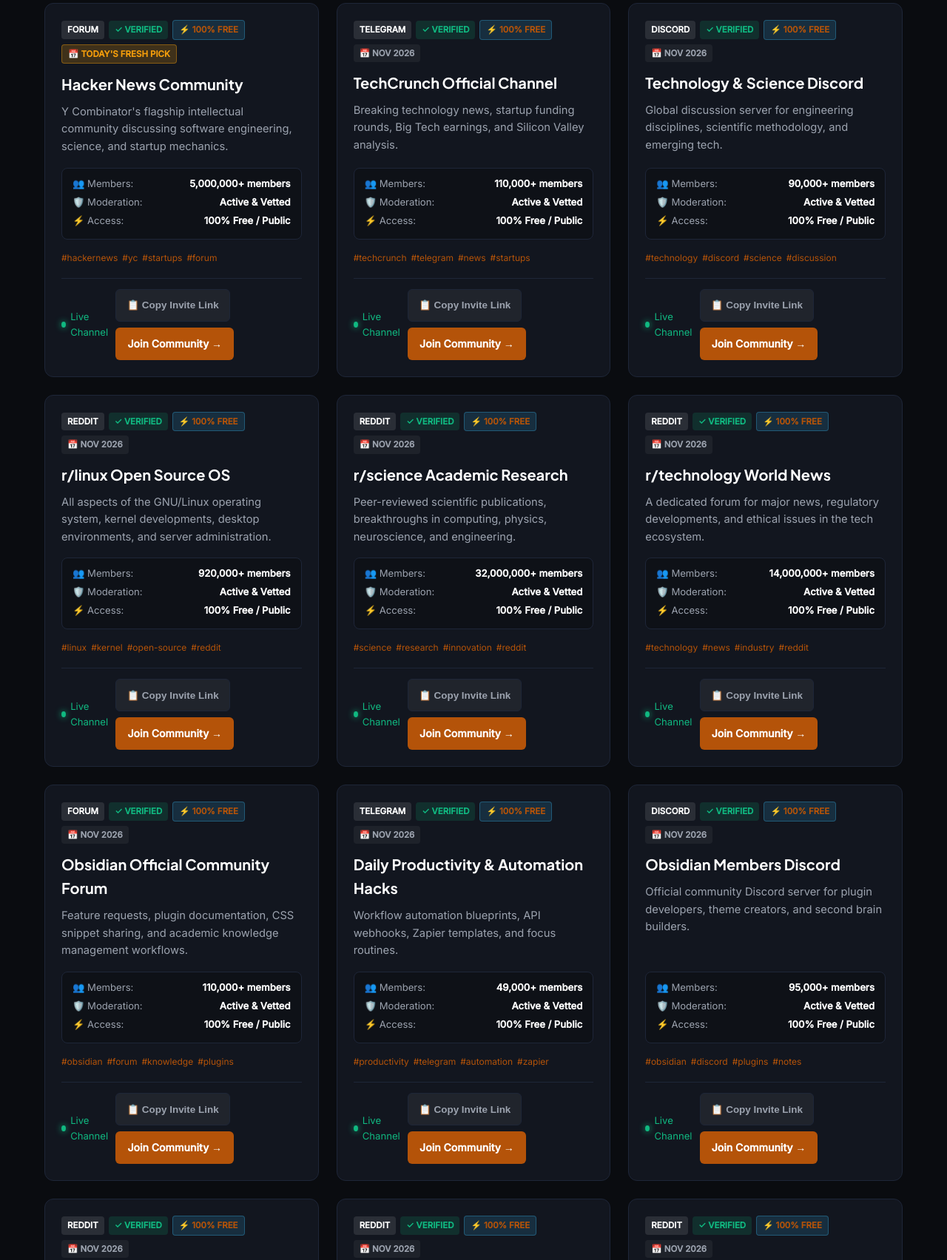
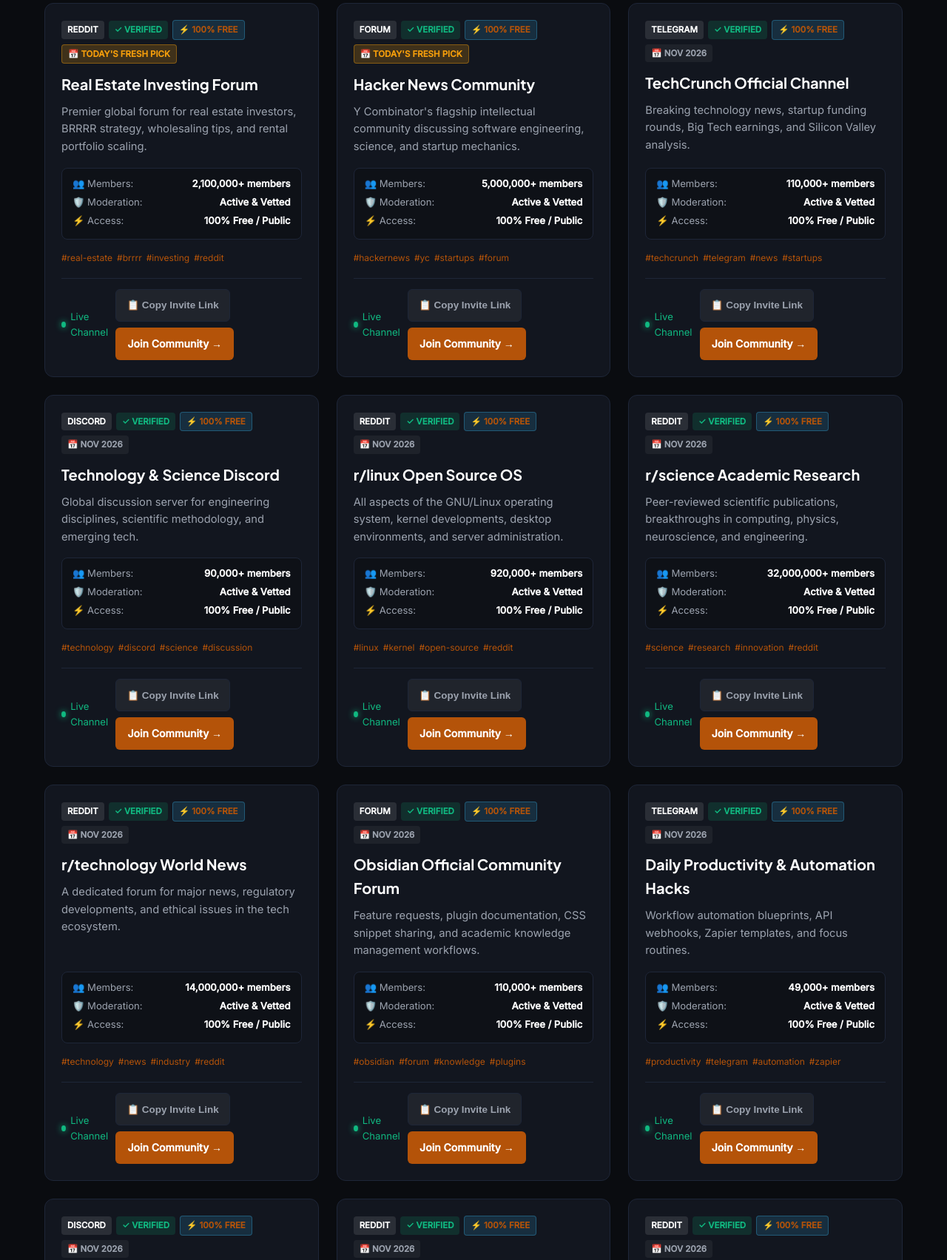
Before and after one commit to jibranpcccc/real-estate-investing-syndicates-hub, a plain HTML site: page index.html in a window 1280 px wide. Shown: the part 1231-2935 px from the top of the page at 74% size. Drawn offline with Linux system fonts and the light colour scheme.

Commit message:
feat(replenishment): fresh community links added - 2026-11-18 [skip ci]

```diff
--- a/feed.xml
+++ b/feed.xml
@@ -4,10 +4,17 @@
     <title>Real Estate Syndication &amp; Cash Flow Hub</title>
     <link>https://real-estate-investing-syndicates-hub.netlify.app/</link>
     <description>Verified community directory and updates.</description>
-    <lastBuildDate>Wed, 18 Nov 2026 06:03:07 GMT</lastBuildDate>
+    <lastBuildDate>Wed, 18 Nov 2026 07:24:25 GMT</lastBuildDate>
     <atom:link href="https://real-estate-investing-syndicates-hub.netlify.app/feed.xml" rel="self" type="application/rss+xml"/>
     <atom:link href="https://pubsubhubbub.appspot.com/" rel="hub"/>
-                                                                                                                                                                                                                            <item>
+                                                                                                                                                                                                                                <item>
+      <title>📅 Today's Fresh Pick: Real Estate Investing Forum (Reddit)</title>
+      <link>https://www.reddit.com/r/realestateinvesting/</link>
+      <guid isPermaLink="false">https://real-estate-investing-syndicates-hub.netlify.app/#real-estate-syndication-cash-flow-hub-reddit-1-2026-11-18</guid>
+      <pubDate>Wed, 18 Nov 2026 07:24:25 GMT</pubDate>
+      <description>Newly verified community added to Real Estate Syndication &amp; Cash Flow Hub: Premier global forum for real estate investors, BRRRR strategy, wholesaling tips, and rental portfolio scaling.</description>
+    </item>
+<item>
       <title>📅 Today's Fresh Pick: Hacker News Community (Forum)</title>
       <link>https://news.ycombinator.com</link>
       <guid isPermaLink="false">https://real-estate-investing-syndicates-hub.netlify.app/#real-estate-investing-syndicates-hub-forum-20261002-1-2026-11-18</guid>
@@ -175,12 +182,5 @@
       <pubDate>Mon, 19 Oct 2026 06:02:58 GMT</pubDate>
       <description>Newly verified community added to Real Estate Syndication &amp; Cash Flow Hub: Y Combinator's flagship intellectual community discussing software engineering, science, and startup mechanics.</description>
     </item>
-<item>
-      <title>📅 Today's Fresh Pick: Hacker News Community (Forum)</title>
-      <link>https://news.ycombinator.com</link>
-      <guid isPermaLink="false">https://real-estate-investing-syndicates-hub.netlify.app/#real-estate-investing-syndicates-hub-forum-20261002-1-2026-10-18</guid>
-      <pubDate>Sun, 18 Oct 2026 06:03:04 GMT</pubDate>
-      <description>Newly verified community added to Real Estate Syndication &amp; Cash Flow Hub: Y Combinator's flagship intellectual community discussing software engineering, science, and startup mechanics.</description>
-    </item>
   </channel>
 </rss>
--- a/index.html
+++ b/index.html
@@ -148,135 +148,135 @@
           {
             "@type": "ListItem",
             "position": 1,
+            "name": "Real Estate Investing Forum",
+            "description": "Premier global forum for real estate investors, BRRRR strategy, wholesaling tips, and rental portfolio scaling.",
+            "url": "https://www.reddit.com/r/realestateinvesting/"
+          },
+          {
+            "@type": "ListItem",
+            "position": 2,
             "name": "Hacker News Community",
             "description": "Y Combinator's flagship intellectual community discussing software engineering, science, and startup mechanics.",
             "url": "https://news.ycombinator.com"
           },
           {
             "@type": "ListItem",
-            "position": 2,
+            "position": 3,
             "name": "TechCrunch Official Channel",
             "description": "Breaking technology news, startup funding rounds, Big Tech earnings, and Silicon Valley analysis.",
             "url": "https://t.me/techcrunch"
           },
           {
             "@type": "ListItem",
-            "position": 3,
+            "position": 4,
             "name": "Technology & Science Discord",
             "description": "Global discussion server for engineering disciplines, scientific methodology, and emerging tech.",
             "url": "https://discord.gg/tech"
           },
           {
             "@type": "ListItem",
-            "position": 4,
+            "position": 5,
             "name": "r/linux Open Source OS",
             "description": "All aspects of the GNU/Linux operating system, kernel developments, desktop environments, and server administration.",
             "url": "https://www.reddit.com/r/linux/"
           },
           {
             "@type": "ListItem",
-            "position": 5,
+            "position": 6,
             "name": "r/science Academic Research",
             "description": "Peer-reviewed scientific publications, breakthroughs in computing, physics, neuroscience, and engineering.",
             "url": "https://www.reddit.com/r/science/"
           },
           {
             "@type": "ListItem",
-            "position": 6,
+            "position": 7,
             "name": "r/technology World News",
             "description": "A dedicated forum for major news, regulatory developments, and ethical issues in the tech ecosystem.",
             "url": "https://www.reddit.com/r/technology/"
           },
           {
             "@type": "ListItem",
-            "position": 7,
+            "position": 8,
             "name": "Obsidian Official Community Forum",
             "description": "Feature requests, plugin documentation, CSS snippet sharing, and academic knowledge management workflows.",
             "url": "https://forum.obsidian.md"
           },
           {
             "@type": "ListItem",
-            "position": 8,
+            "position": 9,
             "name": "Daily Productivity & Automation Hacks",
             "description": "Workflow automation blueprints, API webhooks, Zapier templates, and focus routines.",
             "url": "https://t.me/productivity_hacks"
           },
           {
             "@type": "ListItem",
-            "position": 9,
+            "position": 10,
             "name": "Obsidian Members Discord",
             "description": "Official community Discord server for plugin developers, theme creators, and second brain builders.",
             "url": "https://discord.gg/obsidian"
           },
           {
             "@type": "ListItem",
-            "position": 10,
+            "position": 11,
             "name": "r/nocode Visual Development",
             "description": "Building software, internal tools, and SaaS products with Webflow, Bubble, Zapier, and Make without code.",
             "url": "https://www.reddit.com/r/nocode/"
           },
           {
             "@type": "ListItem",
-            "position": 11,
+            "position": 12,
             "name": "r/productivity Systems & Habits",
             "description": "Time blocking techniques, deep work habits, morning routines, and digital workflow optimization.",
             "url": "https://www.reddit.com/r/productivity/"
           },
           {
             "@type": "ListItem",
-            "position": 12,
+            "position": 13,
             "name": "r/Notion Workspace Architects",
             "description": "Template sharing, formula 2.0 tutorials, GTD dashboards, and Notion database relation architecture.",
             "url": "https://www.reddit.com/r/Notion/"
           },
           {
             "@type": "ListItem",
-            "position": 13,
+            "position": 14,
             "name": "r/ObsidianMD Personal Knowledge",
             "description": "Discussions on Markdown vaults, Zettelkasten methods, Dataview queries, graph theory, and local-first notes.",
             "url": "https://www.reddit.com/r/ObsidianMD/"
           },
           {
             "@type": "ListItem",
-            "position": 14,
+            "position": 15,
             "name": "Bogleheads Forum Community",
             "description": "The gold standard forum for passive indexing, low-cost asset allocation, and Jack Bogle's investing philosophy.",
             "url": "https://bogleheads.org/forum/"
           },
           {
             "@type": "ListItem",
-            "position": 15,
+            "position": 16,
             "name": "Bloomberg Market Feed Channel",
             "description": "Rapid market headlines, Federal Reserve rate decisions, treasury yields, and global commodity moves.",
             "url": "https://t.me/bloomberg"
           },
           {
             "@type": "ListItem",
-            "position": 16,
+            "position": 17,
             "name": "r/wallstreetbets Alpha & Options",
             "description": "High-volatility trading discussions, market momentum plays, options strategies, and viral retail sentiment.",
             "url": "https://www.reddit.com/r/wallstreetbets/"
           },
           {
             "@type": "ListItem",
-            "position": 17,
+            "position": 18,
             "name": "r/financialindependence FIRE Hub",
             "description": "Community dedicated to Financial Independence, Retire Early (FIRE) strategies, safe withdrawal rates, and frugality.",
             "url": "https://www.reddit.com/r/financialindependence/"
           },
           {
             "@type": "ListItem",
-            "position": 18,
+            "position": 19,
             "name": "r/stocks Market News",
             "description": "Real-time market discussions, earnings reports, analyst ratings, and macroeconomic trends.",
             "url": "https://www.reddit.com/r/stocks/"
-          },
-          {
-            "@type": "ListItem",
-            "position": 19,
-            "name": "Real Estate Investing Forum",
-            "description": "Premier global forum for real estate investors, BRRRR strategy, wholesaling tips, and rental portfolio scaling.",
-            "url": "https://www.reddit.com/r/realestateinvesting/"
           },
           {
             "@type": "ListItem",
@@ -615,7 +615,31 @@
         </div>
         <div id="vetted-communities" class="grid">
 
-        <div id="community-card-1" class="card" data-platform="forum" data-category="computer science & startups">
+        <div id="community-card-1" class="card" data-platform="reddit" data-category="real estate">
+            <div class="card-header">
+                <span class="badge badge-platform">Reddit</span>
+                <span class="badge badge-verified">✓ Verified</span>
+                <span class="badge badge-free">⚡ 100% Free</span>
+                <span class="badge badge-date" style="background: rgba(245, 158, 11, 0.2); color: #f59e0b; border: 1px solid rgba(245, 158, 11, 0.4); font-weight: 700;">📅 Today's Fresh Pick</span>
+            </div>
+            <h3 class="card-title">Real Estate Investing Forum</h3>
+            <p class="card-desc">Premier global forum for real estate investors, BRRRR strategy, wholesaling tips, and rental portfolio scaling.</p>
+            <div class="spec-matrix">
+                <div class="spec-row"><span>👥 Members:</span> <strong>2,100,000+ members</strong></div>
+                <div class="spec-row"><span>🛡️ Moderation:</span> <strong>Active & Vetted</strong></div>
+                <div class="spec-row"><span>⚡ Access:</span> <strong>100% Free / Public</strong></div>
+            </div>
+            <div class="tags-row"><span class="tag">#real-estate</span><span class="tag">#brrrr</span><span class="tag">#investing</span><span class="tag">#reddit</span></div>
+            <div class="card-footer">
+                <span class="activity-pulse"><span class="pulse-dot"></span> Live Channel</span>
+                <div class="card-actions">
+                    <button class="btn-copy-invite" onclick="copyInviteLink(event, 'https://www.reddit.com/r/realestateinvesting/')">📋 Copy Invite Link</button>
+                    <a href="https://www.reddit.com/r/realestateinvesting/" target="_blank" rel="noopener noreferrer" class="btn-join">Join Community →</a>
+                </div>
+            </div>
+        </div>
+
+        <div id="community-card-2" class="card" data-platform="forum" data-category="computer science & startups">
             <div class="card-header">
                 <span class="badge badge-platform">Forum</span>
                 <span class="badge badge-verified">✓ Verified</span>
@@ -639,7 +663,7 @@
             </div>
         </div>
 
-        <div id="community-card-2" class="card" data-platform="telegram" data-category="tech news">
+        <div id="community-card-3" class="card" data-platform="telegram" data-category="tech news">
             <div class="card-header">
                 <span class="badge badge-platform">Telegram</span>
                 <span class="badge badge-verified">✓ Verified</span>
@@ -663,7 +687,7 @@
             </div>
         </div>
 
-        <div id="community-card-3" class="card" data-platform="discord" data-category="tech discussion">
+        <div id="community-card-4" class="card" data-platform="discord" data-category="tech discussion">
             <div class="card-header">
                 <span class="badge badge-platform">Discord</span>
                 <span class="badge badge-verified">✓ Verified</span>
@@ -687,7 +711,7 @@
             </div>
         </div>
 
-        <div id="community-card-4" class="card" data-platform="reddit" data-category="linux & os">
+        <div id="community-card-5" class="card" data-platform="reddit" data-category="linux & os">
             <div class="card-header">
                 <span class="badge badge-platform">Reddit</span>
                 <span class="badge badge-verified">✓ Verified</span>
@@ -711,7 +735,7 @@
             </div>
         </div>
 
-        <div id="community-card-5" class="card" data-platform="reddit" data-category="science & innovation">
+        <div id="community-card-6" class="card" data-platform="reddit" data-category="science & innovation">
             <div class="card-header">
                 <span class="badge badge-platform">Reddit</span>
                 <span class="badge badge-verified">✓ Verified</span>
@@ -735,7 +759,7 @@
             </div>
         </div>
 
-        <div id="community-card-6" class="card" data-platform="reddit" data-category="tech news">
+        <div id="community-card-7" class="card" data-platform="reddit" data-category="tech news">
             <div class="card-header">
                 <span class="badge badge-platform">Reddit</span>
                 <span class="badge badge-verified">✓ Verified</span>
@@ -759,7 +783,7 @@
             </div>
         </div>
 
-        <div id="community-card-7" class="card" data-platform="forum" data-category="knowledge management">
+        <div id="community-card-8" class="card" data-platform="forum" data-category="knowledge management">
             <div class="card-header">
                 <span class="badge badge-platform">Forum</span>
                 <span class="badge badge-verified">✓ Verified</span>
@@ -783,7 +807,7 @@
             </div>
         </div>
 
-        <div id="community-card-8" class="card" data-platform="telegram" data-category="automation">
+        <div id="community-card-9" class="card" data-platform="telegram" data-category="automation">
             <div class="card-header">
                 <span class="badge badge-platform">Telegram</span>
                 <span class="badge badge-verified">✓ Verified</span>
@@ -807,7 +831,7 @@
             </div>
         </div>
 
-        <div id="community-card-9" class="card" data-platform="discord" data-category="knowledge management">
+        <div id="community-card-10" class="card" data-platform="discord" data-category="knowledge management">
             <div class="card-header">
                 <span class="badge badge-platform">Discord</span>
                 <span class="badge badge-verified">✓ Verified</span>
@@ -831,7 +855,7 @@
             </div>
         </div>
 
-        <div id="community-card-10" class="card" data-platform="reddit" data-category="no-code & automation">
+        <div id="community-card-11" class="card" data-platform="reddit" data-category="no-code & automation">
             <div class="card-header">
                 <span class="badge badge-platform">Reddit</span>
                 <span class="badge badge-verified">✓ Verified</span>
@@ -855,7 +879,7 @@
             </div>
         </div>
 
-        <div id="community-card-11" class="card" data-platform="reddit" data-category="personal productivity">
+        <div id="community-card-12" class="card" data-platform="reddit" data-category="personal productivity">
             <div class="card-header">
                 <span class="badge badge-platform">Reddit</span>
                 <span class="badge badge-verified">✓ Verified</span>
@@ -879,7 +903,7 @@
             </div>
         </div>
 
-        <div id="community-card-12" class="card" data-platform="reddit" data-category="productivity systems">
+        <div id="community-card-13" class="card" data-platform="reddit" data-category="productivity systems">
             <div class="card-header">
                 <span class="badge badge-platform">Reddit</span>
                 <span class="badge badge-verified">✓ Verified</span>
@@ -903,7 +927,7 @@
             </div>
         </div>
 
-        <div id="community-card-13" class="card" data-platform="reddit" data-category="knowledge management">
+        <div id="community-card-14" class="card" data-platform="reddit" data-category="knowledge management">
             <div class="card-header">
                 <span class="badge badge-platform">Reddit</span>
                 <span class="badge badge-verified">✓ Verified</span>
@@ -927,7 +951,7 @@
             </div>
         </div>
 
-        <div id="community-card-14" class="card" data-platform="forum" data-category="passive investing">
+        <div id="community-card-15" class="card" data-platform="forum" data-category="passive investing">
             <div class="card-header">
                 <span class="badge badge-platform">Forum</span>
                 <span class="badge badge-verified">✓ Verified</span>
@@ -951,7 +975,7 @@
             </div>
         </div>
 
-        <div id="community-card-15" class="card" data-platform="telegram" data-category="market news">
+        <div id="community-card-16" class="card" data-platform="telegram" data-category="market news">
             <div class="card-header">
                 <span class="badge badge-platform">Telegram</span>
                 <span class="badge badge-verified">✓ Verified</span>
@@ -975,7 +999,7 @@
             </div>
         </div>
 
-        <div id="community-card-16" class="card" data-platform="reddit" data-category="trading">
+        <div id="community-card-17" class="card" data-platform="reddit" data-category="trading">
             <div class="card-header">
                 <span class="badge badge-platform">Reddit</span>
                 <span class="badge badge-verified">✓ Verified</span>
@@ -999,7 +1023,7 @@
             </div>
         </div>
 
-        <div id="community-card-17" class="card" data-platform="reddit" data-category="financial independence">
+        <div id="community-card-18" class="card" data-platform="reddit" data-category="financial independence">
             <div class="card-header">
                 <span class="badge badge-platform">Reddit</span>
                 <span class="badge badge-verified">✓ Verified</span>
@@ -1023,7 +1047,7 @@
             </div>
         </div>
 
-        <div id="community-card-18" class="card" data-platform="reddit" data-category="stock market">
+        <div id="community-card-19" class="card" data-platform="reddit" data-category="stock market">
             <div class="card-header">
                 <span class="badge badge-platform">Reddit</span>
                 <span class="badge badge-verified">✓ Verified</span>
@@ -1043,30 +1067,6 @@
                 <div class="card-actions">
                     <button class="btn-copy-invite" onclick="copyInviteLink(event, 'https://www.reddit.com/r/stocks/')">📋 Copy Invite Link</button>
                     <a href="https://www.reddit.com/r/stocks/" target="_blank" rel="noopener noreferrer" class="btn-join">Join Community →</a>
-                </div>
-            </div>
-        </div>
-
-        <div id="community-card-19" class="card" data-platform="reddit" data-category="real estate">
-            <div class="card-header">
-                <span class="badge badge-platform">Reddit</span>
-                <span class="badge badge-verified">✓ Verified</span>
-                <span class="badge badge-free">⚡ 100% Free</span>
-                <span class="badge badge-date">📅 Nov 2026</span>
-            </div>
-            <h3 class="card-title">Real Estate Investing Forum</h3>
-            <p class="card-desc">Premier global forum for real estate investors, BRRRR strategy, wholesaling tips, and rental portfolio scaling.</p>
-            <div class="spec-matrix">
-                <div class="spec-row"><span>👥 Members:</span> <strong>2,100,000+ members</strong></div>
-                <div class="spec-row"><span>🛡️ Moderation:</span> <strong>Active & Vetted</strong></div>
-                <div class="spec-row"><span>⚡ Access:</span> <strong>100% Free / Public</strong></div>
-            </div>
-            <div class="tags-row"><span class="tag">#real-estate</span><span class="tag">#brrrr</span><span class="tag">#investing</span><span class="tag">#reddit</span></div>
-            <div class="card-footer">
-                <span class="activity-pulse"><span class="pulse-dot"></span> Live Channel</span>
-                <div class="card-actions">
-                    <button class="btn-copy-invite" onclick="copyInviteLink(event, 'https://www.reddit.com/r/realestateinvesting/')">📋 Copy Invite Link</button>
-                    <a href="https://www.reddit.com/r/realestateinvesting/" target="_blank" rel="noopener noreferrer" class="btn-join">Join Community →</a>
                 </div>
             </div>
         </div>
```
Also changed, not shown: data/groups.json (+20 -19 lines).
